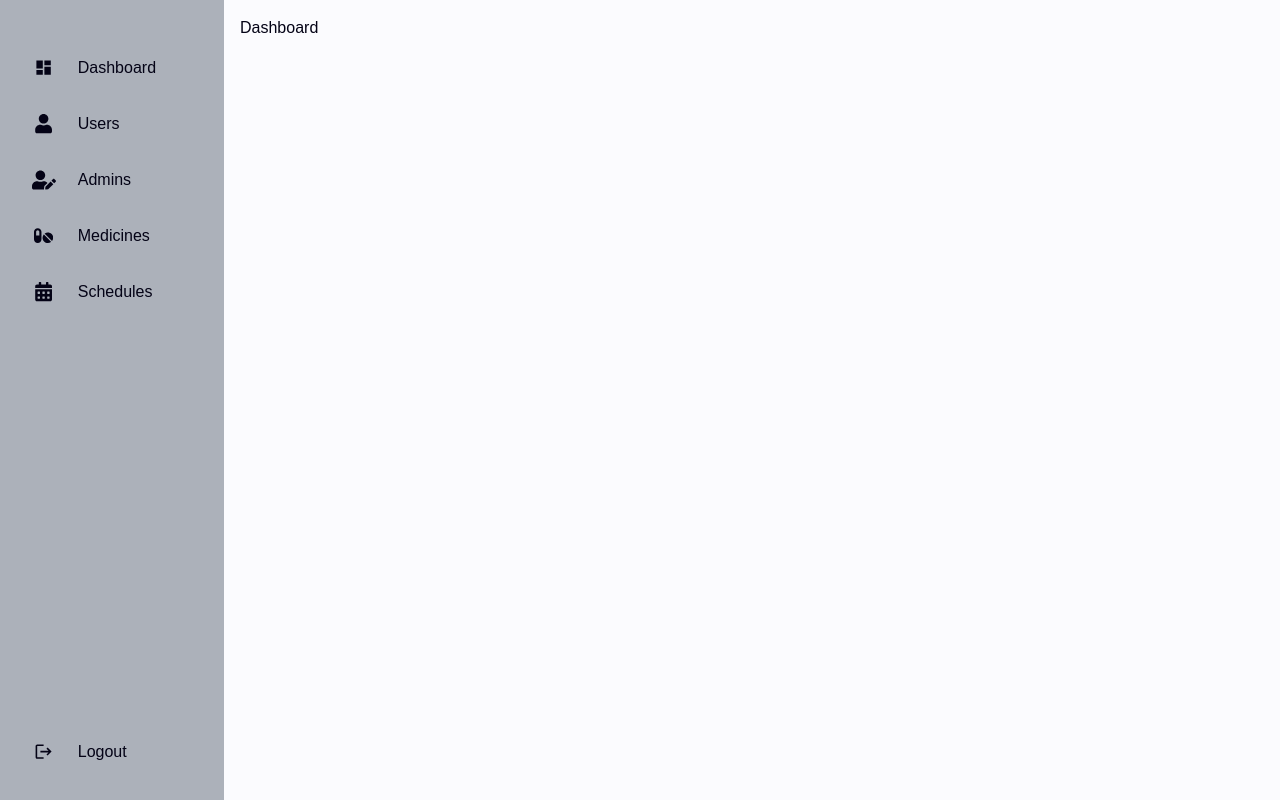
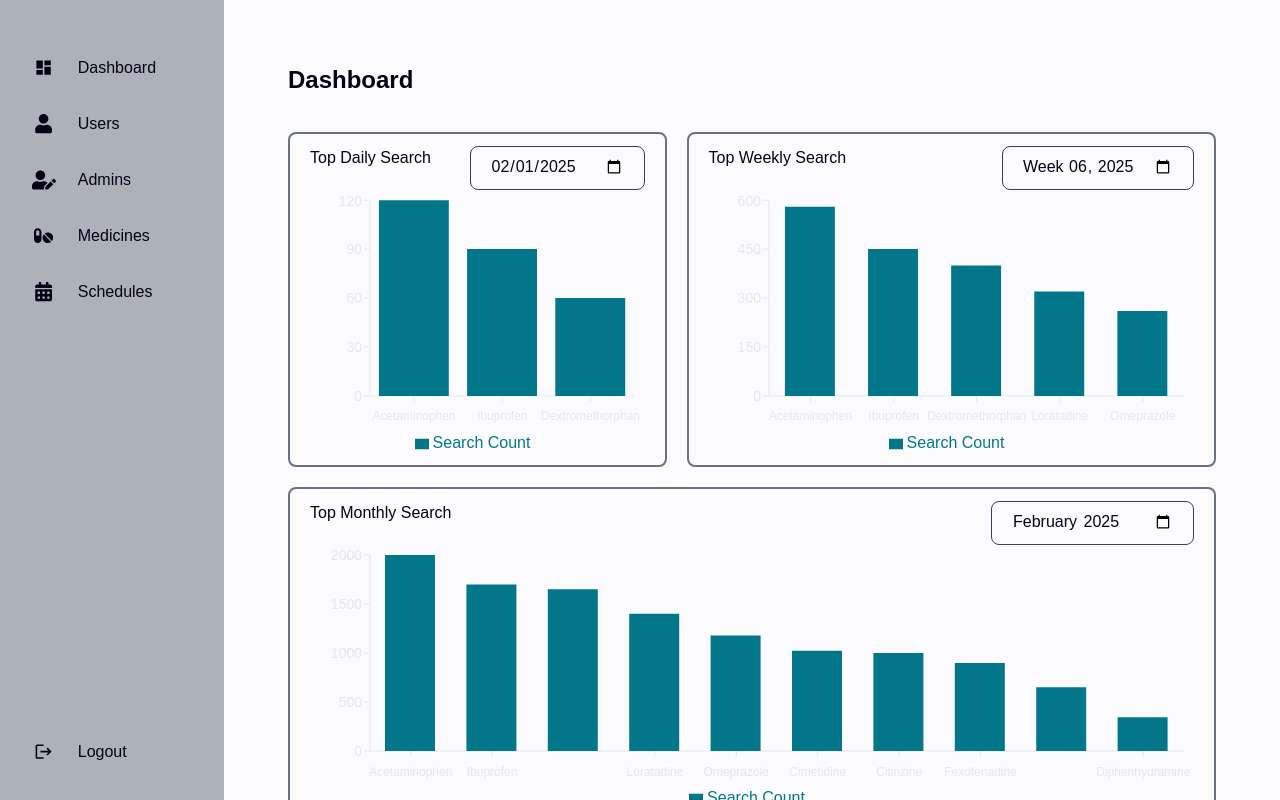
Before and after one commit to erbeeen/medtalk-web-app, a React (Vite) app in the folder frontend/: page / in a window 1280 px wide. Built offline with nearby package versions, Linux system fonts and the light colour scheme; no server answers; a web font is replaced by a local one.

Commit message:
frontend(dashboard): base frontend design

```diff
--- a/frontend/package.json
+++ b/frontend/package.json
@@ -16,12 +16,14 @@
     "react-dom": "^19.1.0",
     "react-icons": "^5.5.0",
     "react-router-dom": "^7.6.0",
+    "recharts": "^2.15.3",
     "tailwindcss": "^4.1.5"
   },
   "devDependencies": {
     "@eslint/js": "^9.25.0",
     "@types/react": "^19.1.2",
     "@types/react-dom": "^19.1.2",
+    "@types/recharts": "^1.8.29",
     "@types/tailwindcss": "^3.0.11",
     "@vitejs/plugin-react": "^4.4.1",
     "eslint": "^9.25.0",
--- a/frontend/src/App.css
+++ b/frontend/src/App.css
@@ -62,4 +62,12 @@
     @apply size-5 border-2 border-gray-200 border-l-blue-500 rounded-full animate-spin;
   }
 
+  .chart-container {
+    @apply px-5 pt-3 border-2 border-gray-500 rounded-lg;
+  }
+
+  .chart-label {
+    @apply self-start mb-5;
+  }
+
 }
--- a/frontend/src/components/Dashboard.tsx
+++ b/frontend/src/components/Dashboard.tsx
@@ -1,7 +1,203 @@
+import {
+  BarChart,
+  Bar,
+  XAxis,
+  YAxis,
+  Tooltip,
+  ResponsiveContainer,
+  Legend
+} from "recharts";
+
+type MedicineSearchType = {
+  name: string;
+  count: number;
+};
+
 export default function Dashboard() {
+  const dummyDaily: Array<MedicineSearchType> = [
+    { name: "Acetaminophen", count: 120 },
+    { name: "Ibuprofen", count: 90 },
+    { name: "Dextromethorphan", count: 60 },
+    // { name: "Loratadine", count: 30 },
+    // { name: "Omeprazole", count: 25 },
+    // { name: "Cimetidine", count: 15 },
+  ];
+
+  const dummyWeekly: Array<MedicineSearchType> = [
+    { name: "Acetaminophen", count: 580 },
+    { name: "Ibuprofen", count: 450 },
+    { name: "Dextromethorphan", count: 400 },
+    { name: "Loratadine", count: 320 },
+    { name: "Omeprazole", count: 260 },
+    // { name: "Cimetidine", count: 230 },
+  ];
+
+  const dummyMontly: Array<MedicineSearchType> = [
+    { name: "Acetaminophen", count: 2000 },
+    { name: "Ibuprofen", count: 1700 },
+    { name: "Dextromethorphan", count: 1650 },
+    { name: "Loratadine", count: 1400 },
+    { name: "Omeprazole", count: 1178 },
+    { name: "Cimetidine", count: 1024 },
+    { name: "Citirizine", count: 1000 },
+    { name: "Fexofenadine", count: 899 },
+    { name: "Pseudoephedrine", count: 650 },
+    { name: "Diphenhydramine", count: 344 },
+  ];
+
   return (
-    <div id="dashboard" className="w-inherit h-inherit flex">
-      <h1>Dashboard</h1>
+    <div id="dashboard" className="w-full h-inherit flex flex-col gap-5 mt-5">
+
+      <div className="flex flex-row justify-between gap-5">
+
+        <div className="chart-container min-h-[300] w-5/12 min-w-[350px] dark:bg-dark rounded-lg flex flex-col items-center justify-center">
+          <div className="w-full flex justify-between">
+            <h1 className="chart-label">Top Daily Search</h1>
+            <div className="border border-gray-700 rounded-lg">
+              <input
+                type="date"
+                id="day-date"
+                name="day-date"
+                className="w-full px-5 py-2 outline-none m-0"
+                value={"2025-02-01"}
+                onChange={(e) => console.log("e.target.value: ", e.target.value)}
+              />
+            </div>
+          </div>
+          <ResponsiveContainer width="100%" height={275}>
+            <BarChart
+              data={dummyDaily}
+              margin={{ top: 10, right: 10, left: 10, bottom: 10 }}
+            >
+              <XAxis
+                type="category"
+                dataKey="name"
+                stroke="oklch(92.8% 0.006 264.531)"
+                // angle={15}
+                height={30}
+                tickMargin={10}
+                className="text-xs fill-gray-300"
+              />
+              <YAxis
+                type="number"
+                width={50}
+                stroke="oklch(92.8% 0.006 264.531)"
+                className="text-sm fill-gray-700"
+              />
+              <Tooltip
+                cursor={{ fill: "rgba(255, 255, 255, 0.2)" }}
+                contentStyle={{ borderRadius: "8px", boxShadow: "0 2px 4px rgba(0, 0, 0, 0.1)" }}
+                labelStyle={{ color: "#040316" }}
+              />
+              <Legend wrapperStyle={{ paddingTop: "5px" }} />
+              <Bar
+                dataKey="count"
+                barSize={70}
+                fill="#027789"
+                name="Search Count"
+              />
+            </BarChart>
+          </ResponsiveContainer>
+        </div>
+
+        <div className="chart-container min-h-[300] w-7/12 min-w-[350px] dark:bg-dark rounded-lg flex flex-col items-center justify-center">
+          <div className="w-full flex justify-between">
+            <h1 className="chart-label">Top Weekly Search</h1>
+            <div className="border border-gray-700 rounded-lg">
+              <input
+                type="week"
+                id="week-date"
+                name="week-date"
+                className="w-full px-5 py-2 outline-none m-0"
+                value={"2025-W06"}
+                onChange={(e) => console.log("e.target.value: ", e.target.value)}
+              />
+            </div>
+          </div>
+          <ResponsiveContainer width="100%" height={275}>
+            <BarChart
+              data={dummyWeekly}
+              margin={{ top: 10, right: 10, left: 10, bottom: 10 }}
+            >
+              <XAxis
+                type="category"
+                dataKey="name"
+                stroke="oklch(92.8% 0.006 264.531)"
+                height={30}
+                tickMargin={10}
+                className="text-xs fill-gray-300"
+              />
+              <YAxis
+                type="number"
+                width={50}
+                stroke="oklch(92.8% 0.006 264.531)"
+                className="text-sm fill-gray-700"
+              />
+              <Tooltip
+                cursor={{ fill: "rgba(255, 255, 255, 0.2)" }}
+                contentStyle={{ borderRadius: "8px", boxShadow: "0 2px 4px rgba(0, 0, 0, 0.1)" }}
+                labelStyle={{ color: "#040316" }}
+              />
+              <Legend wrapperStyle={{ paddingTop: "5px" }} />
+              <Bar
+                dataKey="count"
+                barSize={50}
+                fill="#027789"
+                name="Search Count"
+              />
+            </BarChart>
+          </ResponsiveContainer>
+        </div>
+      </div>
+
+      <div className="chart-container min-h-[300] w-full min-w-[350px] dark:bg-dark rounded-lg flex flex-col items-center justify-center">
+        <div className="w-full flex justify-between">
+          <h1 className="chart-label">Top Monthly Search</h1>
+          <div className="border border-gray-700 rounded-lg">
+            <input
+              type="month"
+              id="month-date"
+              name="month-date"
+              className="w-full px-5 py-2 outline-none m-0"
+              value={"2025-02"}
+              onChange={(e) => console.log("e.target.value: ", e.target.value)}
+            />
+          </div>
+        </div>
+        <ResponsiveContainer width="100%" height={275}>
+          <BarChart
+            data={dummyMontly}
+            margin={{ top: 10, right: 10, left: 10, bottom: 10 }}
+          >
+            <XAxis
+              type="category"
+              dataKey="name"
+              stroke="oklch(92.8% 0.006 264.531)"
+              height={30}
+              tickMargin={10}
+              className="text-xs fill-gray-300"
+            />
+            <YAxis
+              type="number"
+              width={50}
+              stroke="oklch(92.8% 0.006 264.531)"
+              className="text-sm fill-gray-700"
+            />
+            <Tooltip
+              cursor={{ fill: "rgba(255, 255, 255, 0.2)" }}
+              contentStyle={{ borderRadius: "8px", boxShadow: "0 2px 4px rgba(0, 0, 0, 0.1)" }}
+              labelStyle={{ color: "#040316" }}
+            />
+            <Legend wrapperStyle={{ paddingTop: "5px" }} />
+            <Bar
+              dataKey="count"
+              barSize={50}
+              fill="#027789"
+              name="Search Count"
+            />
+          </BarChart>
+        </ResponsiveContainer>
+      </div>
     </div>
   );
 }
--- a/frontend/src/routes/Home.tsx
+++ b/frontend/src/routes/Home.tsx
@@ -26,8 +26,15 @@ export default function HomeRoute() {
   }, []);
 
   return (
-    <>
-      {!isLoading && <Dashboard />}
-    </>
+    <div className="base-layout flex flex-col items-center gap-4">
+
+      <div className="self-start">
+        <h1 className="text-2xl font-bold">Dashboard</h1>
+      </div>
+
+      {!isLoading && (
+        <Dashboard />
+      )}
+    </div>
   );
 }
--- a/frontend/src/routes/Users.tsx
+++ b/frontend/src/routes/Users.tsx
@@ -14,12 +14,6 @@ import automaticLogin from "../auth/auth";
 type UsersRouteProps = {
   scrollToTop: () => void;
 }
-
-// TODO: Priority in order
-// try to apply it to others (admins, medications etc)
-// animations:
-//  delete button appearing
-//  add, edit, delete modals appearing
 
 // FIX:
 // checkbox selects data even outside the page
```
Also changed, not shown: 1 other file (tests, documents, lock files or other folders).
